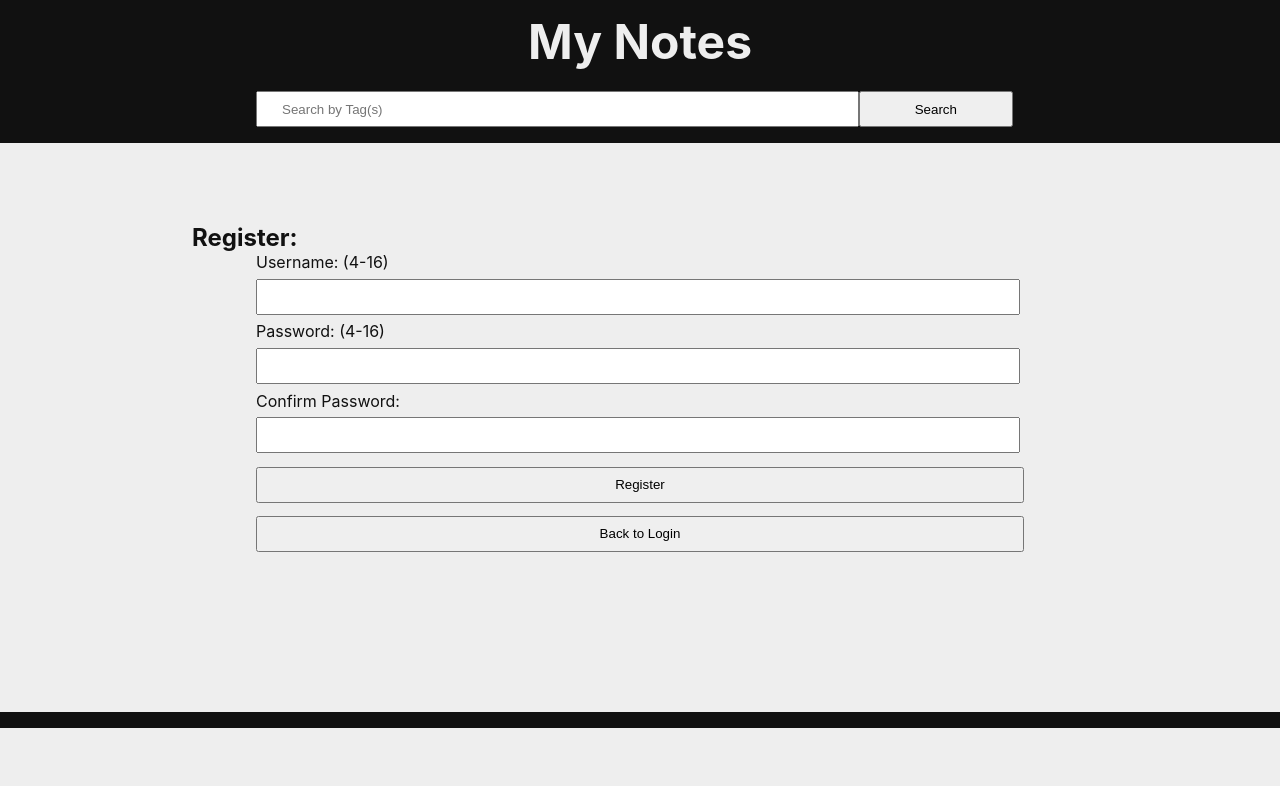
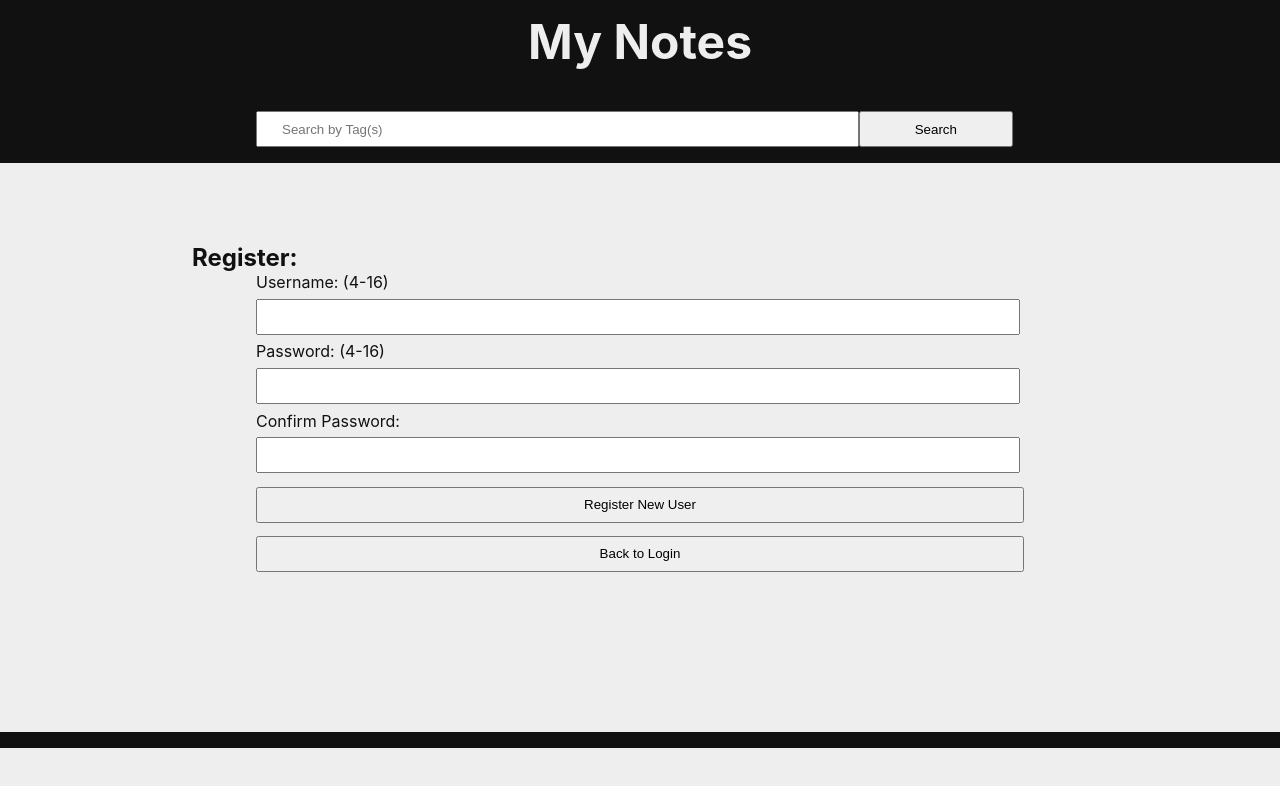
Before and after one commit to kylbutlr/notes-app-react, a React (Create React App) app: page / in a window 1280 px wide. Both pictures are taken after a click on the button "Register". Shown: the top 786 px of the page. Built offline with nearby package versions, Linux system fonts and the light colour scheme.

Commit message:
minor changes

```diff
--- a/src/CreateNoteForm.js
+++ b/src/CreateNoteForm.js
@@ -3,7 +3,7 @@ import React from 'react';
 export default ({ onSubmit, onChange, title, text, tags }) => (
   <form onSubmit={onSubmit}>
     <label>
-      Title:
+      <span>Title:</span>
       <br />
       <input
         name='title'
@@ -14,9 +14,8 @@ export default ({ onSubmit, onChange, title, text, tags }) => (
         onChange={e => onChange('title', e)}
       />
     </label>
-    <br />
     <label>
-      Text:
+      <span>Text:</span>
       <br />
       <input
         name='text'
@@ -27,9 +26,8 @@ export default ({ onSubmit, onChange, title, text, tags }) => (
         onChange={e => onChange('text', e)}
       />
     </label>
-    <br />
     <label>
-      Tag(s):
+      <span>Tag(s):</span>
       <br />
       <input
         name='tags'
@@ -39,7 +37,6 @@ export default ({ onSubmit, onChange, title, text, tags }) => (
         onChange={e => onChange('tags', e)}
       />
     </label>
-    <br />
     <input type='submit' value='Create Note' />
   </form>
 );
--- a/src/CreateTagForm.js
+++ b/src/CreateTagForm.js
@@ -3,7 +3,7 @@ import React from 'react';
 export default ({ onSubmit, onChange, title }) => (
   <form onSubmit={onSubmit}>
     <label>
-      Title:
+      <span>Name:</span>
       <br />
       <input
         name='title'
@@ -14,7 +14,6 @@ export default ({ onSubmit, onChange, title }) => (
         onChange={e => onChange('title', e)}
       />
     </label>
-    <br />
     <input type='submit' value='Create Tag' />
   </form>
 );
--- a/src/EditNoteForm.js
+++ b/src/EditNoteForm.js
@@ -3,7 +3,7 @@ import React from 'react';
 export default ({ onSubmit, onChange, title, text, tags, id }) => (
   <form onSubmit={onSubmit}>
     <label>
-      Title:
+      <span>Title:</span>
       <br />
       <input
         name='title'
@@ -14,9 +14,8 @@ export default ({ onSubmit, onChange, title, text, tags, id }) => (
         onChange={e => onChange('title', e)}
       />
     </label>
-    <br />
     <label>
-      Text:
+      <span>Text:</span>
       <br />
       <input
         name='text'
@@ -27,9 +26,8 @@ export default ({ onSubmit, onChange, title, text, tags, id }) => (
         onChange={e => onChange('text', e)}
       />
     </label>
-    <br />
     <label>
-      Tag(s):
+      <span>Tags:</span>
       <br />
       <input
         name='tags'
@@ -39,7 +37,6 @@ export default ({ onSubmit, onChange, title, text, tags, id }) => (
         onChange={e => onChange('tags', e)}
       />
     </label>
-    <br />
     <input name='id' type='text' value={id} onChange={e => onChange('id', e)} />
     <input type='submit' value='Save Note' />
   </form>
--- a/src/EditTagForm.js
+++ b/src/EditTagForm.js
@@ -3,7 +3,7 @@ import React from 'react';
 export default ({ onSubmit, onChange, title, id }) => (
   <form onSubmit={onSubmit}>
     <label>
-      Title:
+      <span>Name:</span>
       <br />
       <input
         name='title'
@@ -14,7 +14,6 @@ export default ({ onSubmit, onChange, title, id }) => (
         onChange={e => onChange('title', e)}
       />
     </label>
-    <br />
     <input name='id' type='text' value={id} onChange={e => onChange('id', e)} />
     <input type='submit' value='Save Tag' />
   </form>
--- a/src/LoginForm.js
+++ b/src/LoginForm.js
@@ -3,7 +3,7 @@ import React from 'react';
 export default ({ onSubmit, onChange, username, password }) => (
   <form onSubmit={onSubmit}>
     <label>
-      Username:
+      <span>Username:</span>
       <br />
       <input
         name='username'
@@ -14,9 +14,8 @@ export default ({ onSubmit, onChange, username, password }) => (
         onChange={e => onChange('username', e)}
       />
     </label>
-    <br />
     <label>
-      Password:
+      <span>Password:</span>
       <br />
       <input
         name='password'
@@ -27,7 +26,6 @@ export default ({ onSubmit, onChange, username, password }) => (
         onChange={e => onChange('password', e)}
       />
     </label>
-    <br />
     <input type='submit' value='Login' />
   </form>
 );
--- a/src/RegisterForm.js
+++ b/src/RegisterForm.js
@@ -3,7 +3,7 @@ import React from 'react';
 export default ({ onSubmit, onChange, username, password, confirmPass }) => (
   <form onSubmit={onSubmit}>
     <label>
-      Username: (4-16)
+      <span>Username: (4-16)</span>
       <br />
       <input
         pattern='.{4,16}'
@@ -15,9 +15,8 @@ export default ({ onSubmit, onChange, username, password, confirmPass }) => (
         onChange={e => onChange('username', e)}
       />
     </label>
-    <br />
     <label>
-      Password: (4-16)
+      <span>Password: (4-16)</span>
       <br />
       <input
         name='password'
@@ -28,9 +27,8 @@ export default ({ onSubmit, onChange, username, password, confirmPass }) => (
         onChange={e => onChange('password', e)}
       />
     </label>
-    <br />
     <label>
-      Confirm Password:
+      <span>Confirm Password:</span>
       <br />
       <input
         name='confirmPass'
@@ -41,7 +39,6 @@ export default ({ onSubmit, onChange, username, password, confirmPass }) => (
         onChange={e => onChange('confirmPass', e)}
       />
     </label>
-    <br />
-    <input type='submit' value='Register' />
+    <input type='submit' value='Register New User' />
   </form>
 );
--- a/src/SearchForm.js
+++ b/src/SearchForm.js
@@ -4,6 +4,7 @@ export default ({ onSubmit, onChange, searchInput }) => (
   <form onSubmit={onSubmit}>
     <label>
       <span>Search:</span>
+      <br />
       <input
         name='search'
         type='text'
```
